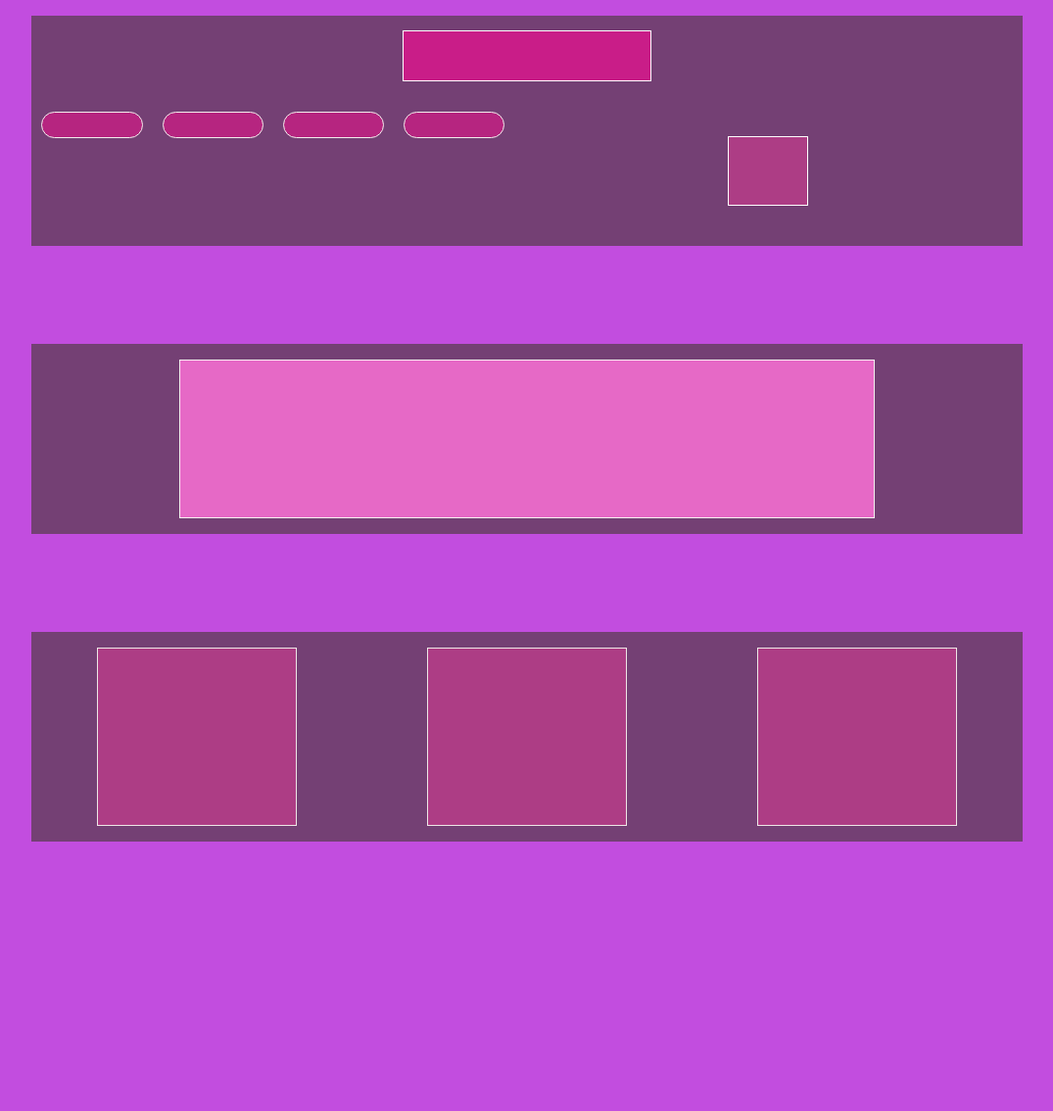
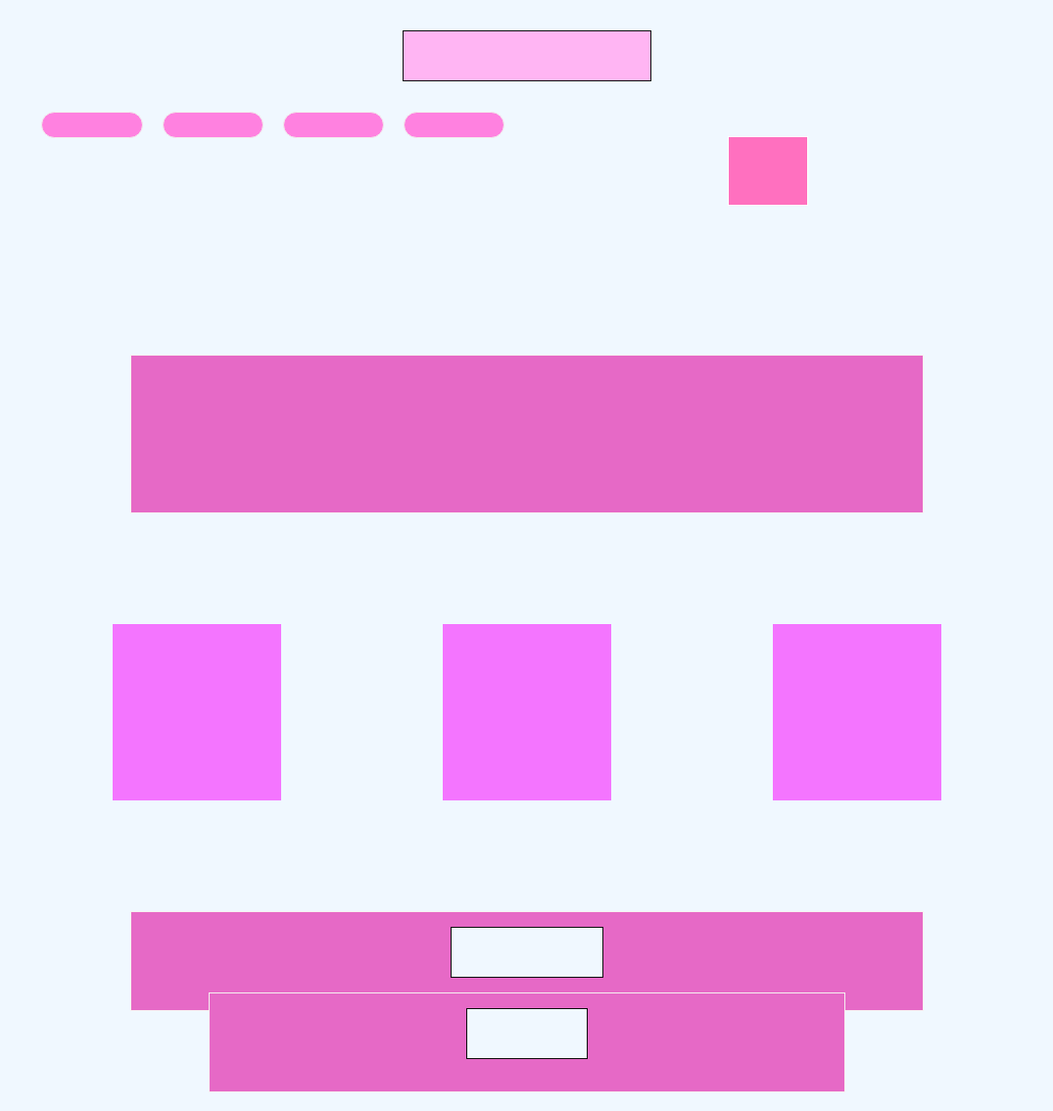
Before and after one commit to reynamrls1/adso-, a plain HTML site: page index.html in a window 1280 px wide. Shown: the whole page at 98% size, without its empty margins (102-1177 px from the left). Before the commit the page ends 959 px from the top, so only its background shows below. Drawn offline with Linux system fonts and the light colour scheme.

Commit message:
cuarto commitd

```diff
--- a/estilos/estilos.css
+++ b/estilos/estilos.css
@@ -1,21 +1,26 @@
 .container {
     width: 80%;
     margin: 1rem auto 100px;
-    background-color: rgb(116, 64, 116);
+    background-color: aliceblue;
     display: flex;
     flex-direction: column;
 }
 
 body{
-    background-color: rgb(194, 77, 223);
+    background-color:rgb(240, 248, 255)
 }
 
 nav {
     width: 25%;
     height: 50px;
-    background-color: #f20d92ad;
+    background-color: rgb(255, 181, 243);
     margin: 15px auto;
-    border: 1px solid rgb(255, 255, 255);
+    border: 1px solid rgb(14, 14, 14);
+}
+.section2{
+    background-color:rgb(255, 181, 243);
+    width: 85%;
+    border: 1px solid black;
 }
 
 .contsec {
@@ -28,7 +33,7 @@ nav {
 .cuadrito1 {
     width: 10%;
     height: 25px;
-    background-color: #d61887ad;
+    background-color: rgb(255, 129, 224);
     margin: 15px 10px;
     border: 1px solid hsl(0, 15%, 94%);
     border-radius: 20px;
@@ -37,25 +42,66 @@ nav {
 .cuadrito2 {
     height: 69px;
     width: 10ch;
-    background-color: #c93c8ead;
+    background-color: rgb(255, 112, 191);
     margin: 40px auto;
     border: 1px solid hsl(0, 0%, 100%);
 }
 
+.cuadrito4 {
+    background-color: rgb(255, 181, 243);;
+    width: 4%;
+    height: 18px;
+    margin-left: auto;
+    margin-right: auto;
+    margin-top: 10px;
+    border: solid 1px black;
+    margin-top:16px;
+
+}
+
 .div2 {
     background-color: rgb(230, 105, 198);
-    width: 70%;
+    width: 80%;
+    margin: 1% auto 1px;
     height: 160px;
-    margin: 15px auto;
     border: 1px solid rgb(246, 240, 240);
     text-align: center;
 }
 
+
+.div3 {
+    background-color: rgb(230, 105, 198);
+    width: 100%;
+    margin: 1% auto 1px;
+    height: 100px;
+    border: 1px solid rgb(246, 240, 240);
+    text-align: center;
+    width: 80%;
+    margin: 1% auto 1px;
+    border: 1px solid rgb(246, 240, 240);
+    text-align: center;
+}
+
+
 .diseño3, .diseño4 {
-    width: 20%;
+
+    width: 17%;
+    margin: 1% auto 1px;
     height: 180px;
-    background-color: #c93c8ead;
-    margin: 15px 10px;
-    border: 1px solid hsl(0, 17%, 92%);
+    background-color:rgb(244, 117, 255);
 }
-/*hola cambio*/
+.cuadros{
+    width: 19%;
+    height: 50px;
+    background-color: aliceblue;
+    margin: 15px auto;
+    border: 1px solid rgb(14, 14, 14);
+}
+
+.div4{
+    width: 19%;
+    height: 20px;
+    background-color: aliceblue;
+    margin: 15px auto;
+    border: 1px solid rgb(14, 14, 14);
+}
--- a/index.html
+++ b/index.html
@@ -36,5 +36,15 @@
             <div class="diseño3"><p></p></div>
         </div>
     </section>
+
+    <section class="container">
+        <div class="contsec">
+            <div class="div3">
+                <div class="cuadros"> </div>
+            <div class="div3">
+                <div class="cuadros">
+
+
+    </section>
 </body>
 </html>
```
